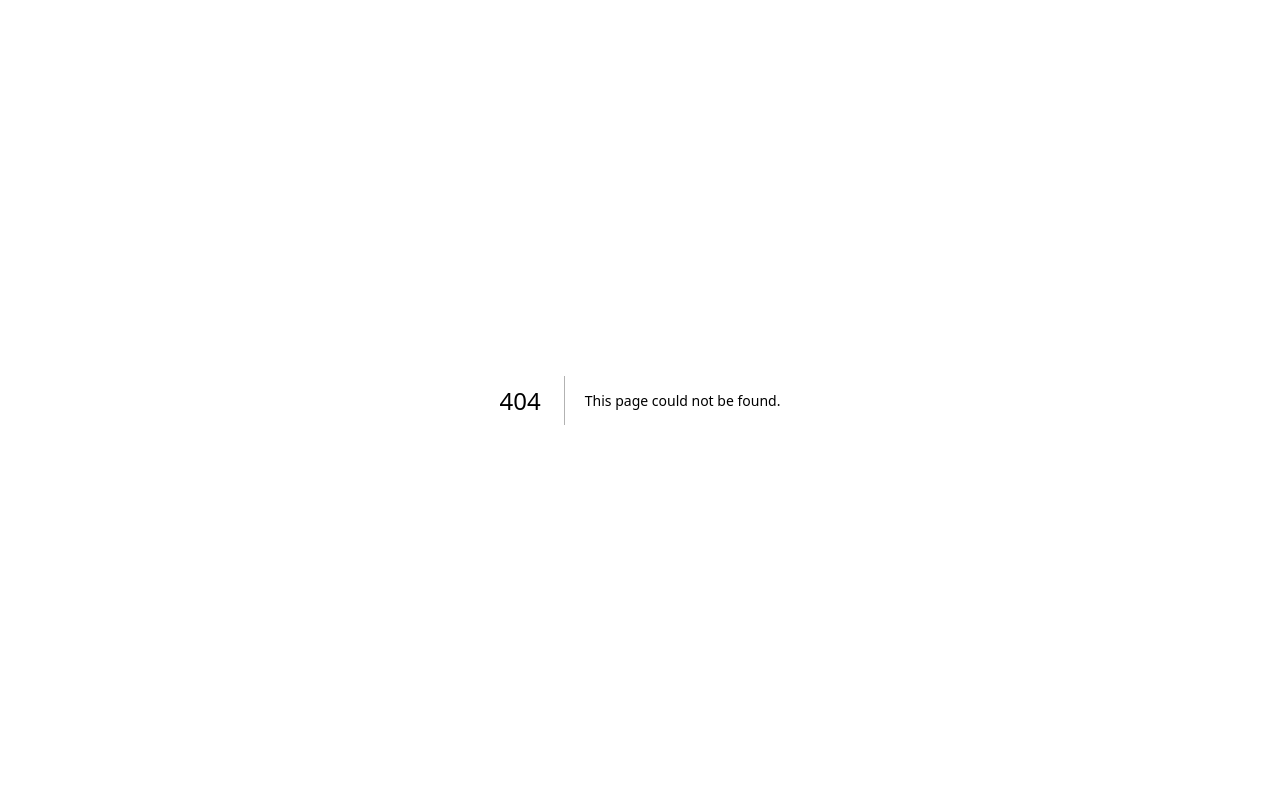
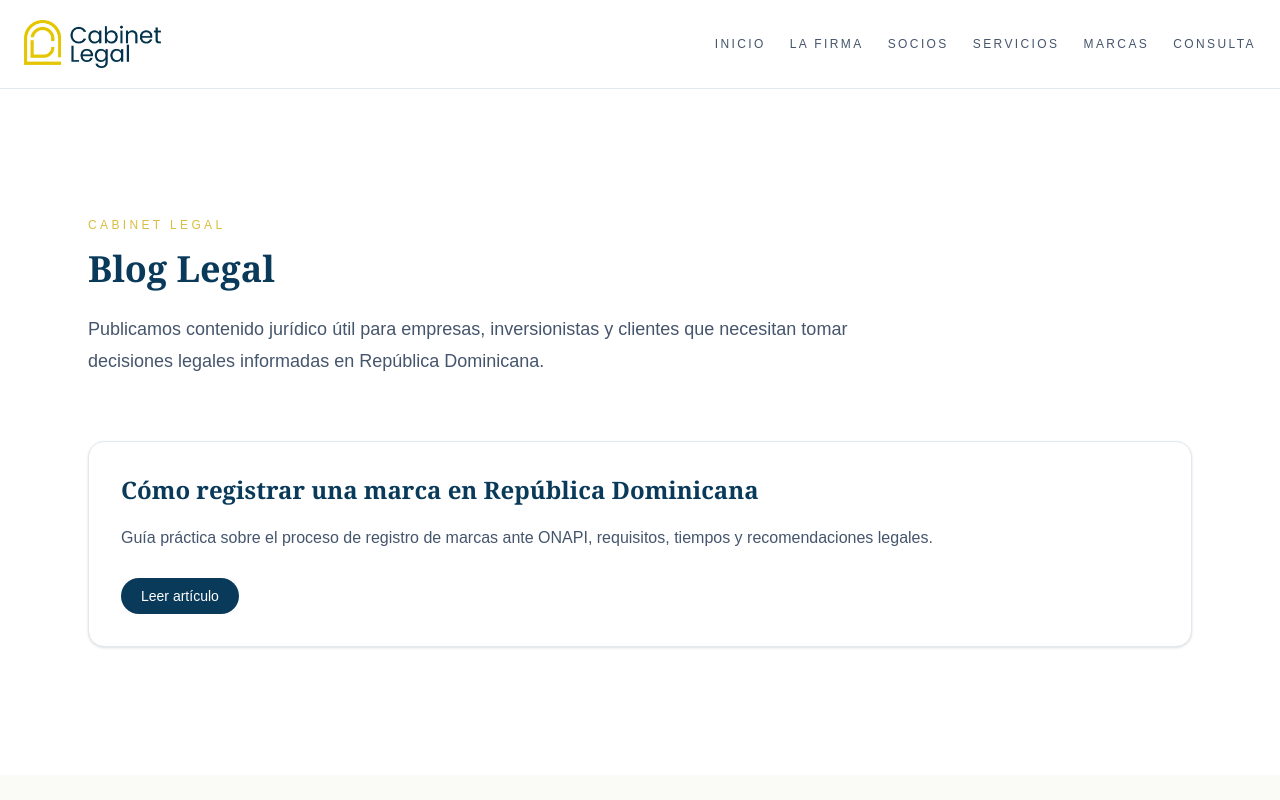
Before and after one commit to aileenespinosa-create/Cabinet-legal, a Next.js app: page /blog in a window 1280 px wide. Before the commit this address had no page. Shown: the top 800 px of the page. Built offline with nearby package versions, Linux system fonts and the light colour scheme.

Commit message:
Agregar pagina blog

```diff
--- /dev/null
+++ b/app/blog/page.tsx
@@ -0,0 +1,68 @@
+import type { Metadata } from "next";
+import Link from "next/link";
+import SiteHeader from "@/components/SiteHeader";
+import SiteFooter from "@/components/SiteFooter";
+
+export const metadata: Metadata = {
+  title: "Blog Legal | Cabinet Legal",
+  description:
+    "Artículos legales de Cabinet Legal sobre marcas, empresas, litigios y derecho empresarial en República Dominicana.",
+};
+
+const posts = [
+  {
+    title: "Cómo registrar una marca en República Dominicana",
+    href: "/blog/como-registrar-una-marca-republica-dominicana",
+    excerpt:
+      "Guía práctica sobre el proceso de registro de marcas ante ONAPI, requisitos, tiempos y recomendaciones legales.",
+  },
+];
+
+export default function BlogPage() {
+  return (
+    <main className="min-h-screen bg-white">
+      <SiteHeader />
+
+      <section className="bg-white py-24 md:py-32">
+        <div className="mx-auto max-w-6xl px-6">
+          <div className="max-w-3xl">
+            <div className="text-xs uppercase tracking-[0.28em] text-[#D9BE3F]">Cabinet Legal</div>
+            <h1 className="mt-4 text-4xl font-serif font-semibold text-[#0A3A5A]">
+              Blog Legal
+            </h1>
+            <p className="mt-6 text-lg leading-8 text-slate-600">
+              Publicamos contenido jurídico útil para empresas, inversionistas y clientes que
+              necesitan tomar decisiones legales informadas en República Dominicana.
+            </p>
+          </div>
+
+          <div className="mt-16 grid gap-8">
+            {posts.map((post) => (
+              <article
+                key={post.href}
+                className="rounded-2xl border border-slate-200 bg-white p-8 shadow-sm transition duration-300 hover:-translate-y-1 hover:shadow-xl"
+              >
+                <h2 className="text-2xl font-serif font-semibold text-[#0A3A5A]">
+                  <Link href={post.href} className="hover:underline">
+                    {post.title}
+                  </Link>
+                </h2>
+                <p className="mt-4 leading-8 text-slate-600">{post.excerpt}</p>
+                <div className="mt-6">
+                  <Link
+                    href={post.href}
+                    className="inline-flex rounded-full bg-[#0A3A5A] px-5 py-2 text-sm font-medium text-white"
+                  >
+                    Leer artículo
+                  </Link>
+                </div>
+              </article>
+            ))}
+          </div>
+        </div>
+      </section>
+
+      <SiteFooter />
+    </main>
+  );
+}
```
